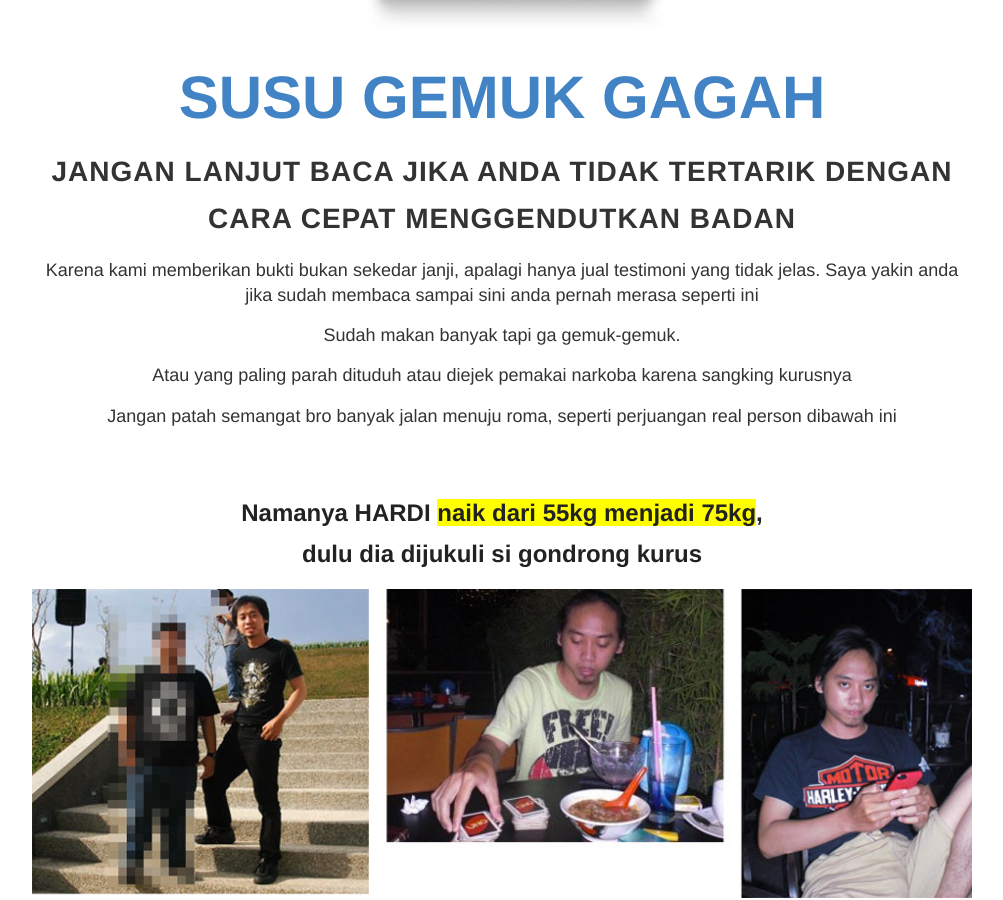
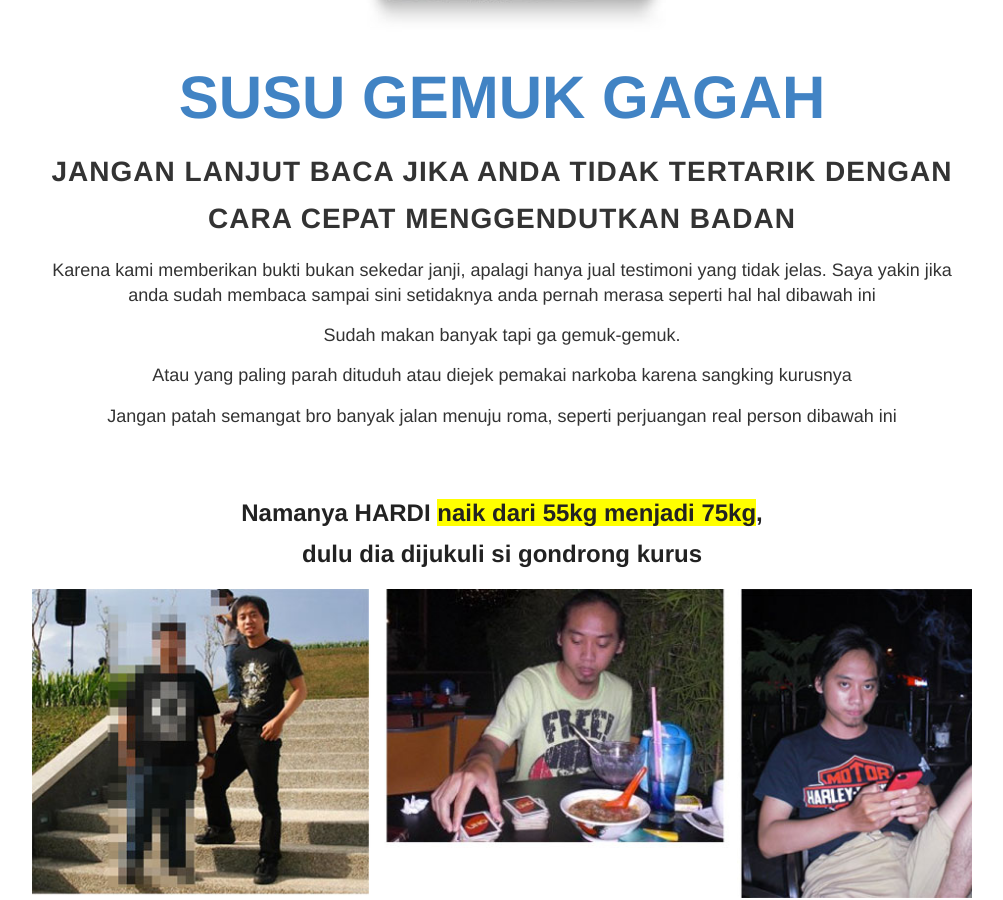
Before and after one commit to kemtol/gemukgagah, a Jekyll site: the page built from index.html, in a window 1280 px wide and 900 px high, scrolled down 555 px. Shown: the whole window, without its empty margins (138-1141 px from the left). Built offline with Jekyll 4.4.1, drawn with Linux system fonts in a browser that asks for light colours.

Commit message:
Update default.html

```diff
--- a/_layouts/default.html
+++ b/_layouts/default.html
@@ -29,7 +29,7 @@
           <div class="site-info">
             <span style="font-size: 3.75rem;font-weight: bolder;"><a href="{{ site.baseurl }}/">SUSU GEMUK GAGAH</a></span>
             <h1 class="site-name">JANGAN LANJUT BACA JIKA ANDA TIDAK TERTARIK DENGAN {{ site.name }}</h1>
-            <p>Karena kami memberikan bukti bukan sekedar janji,  apalagi hanya jual testimoni yang tidak jelas. Saya yakin anda jika sudah membaca sampai sini anda pernah merasa seperti ini</p>
+            <p>Karena kami memberikan bukti bukan sekedar janji,  apalagi hanya jual testimoni yang tidak jelas. Saya yakin jika anda sudah membaca sampai sini setidaknya anda pernah merasa seperti hal hal dibawah ini</p>
             <p>Sudah makan banyak tapi ga gemuk-gemuk.</p>
             <p>Atau yang paling parah dituduh atau diejek pemakai narkoba karena sangking kurusnya</p>
             <p>Jangan patah semangat bro banyak jalan menuju roma, seperti perjuangan real person dibawah ini</p><br/>
```
